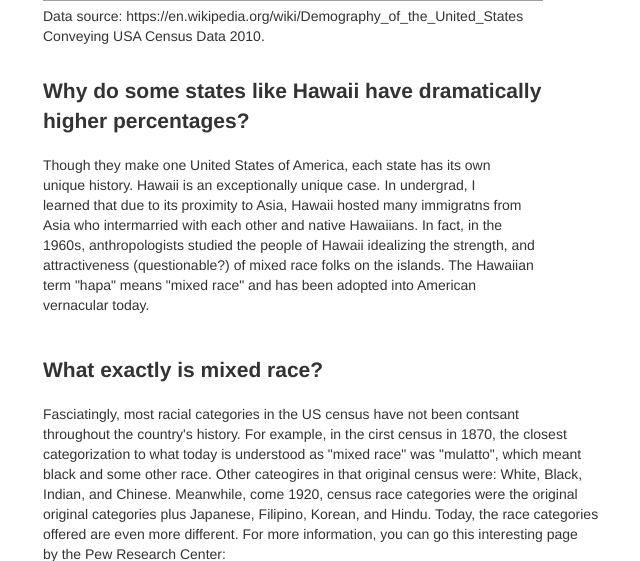
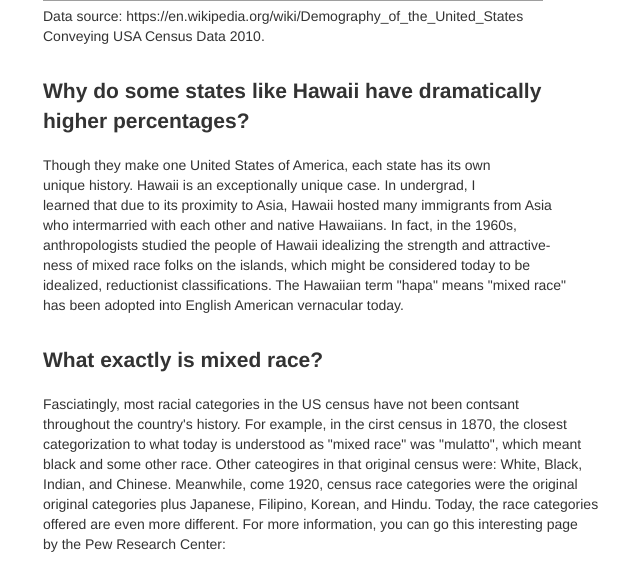
Before and after one commit to kleins11/intdatasci-byte1-github, a Flask app: page / in a window 1280 px wide. Shown: the part 758-1319 px from the top of the page, without its empty margins (27-667 px from the left). Run offline with Flask 2, Linux system fonts and the light colour scheme; some libraries are stand-ins or nearby versions; grey boxes are pictures that could not be loaded.

Commit message:
editing typos

```diff
--- a/templates/index.html
+++ b/templates/index.html
@@ -79,13 +79,13 @@
 
         <p> Though they make one United States of America, each state has its own <br>
         unique history. Hawaii is an exceptionally unique case. In undergrad, I <br>
-        learned that due to its proximity to Asia, Hawaii hosted many immigratns from <br>
-        Asia who intermarried with each other and native Hawaiians. In fact, in the <br>
-        1960s, anthropologists studied the people of Hawaii idealizing the strength, and <br>
-        attractiveness (questionable?) of mixed race folks on the islands. The Hawaiian <br>
-        term "hapa" means "mixed race" and has been adopted into American <br>
-        vernacular today.
-        <p>
+        learned that due to its proximity to Asia, Hawaii hosted many immigrants from Asia <br>
+        who intermarried with each other and native Hawaiians. In fact, in the 1960s, <br>
+        anthropologists studied the people of Hawaii idealizing the strength and attractive-<br>
+        ness of mixed race folks on the islands, which might be considered today to be <br>
+        idealized, reductionist classifications. The Hawaiian term "hapa" means "mixed race" <br>
+        has been adopted into English American vernacular today. <br>
+        </p>
         <br>
         <p class="lead"><b> What exactly is mixed race? </b></p>
 
```
